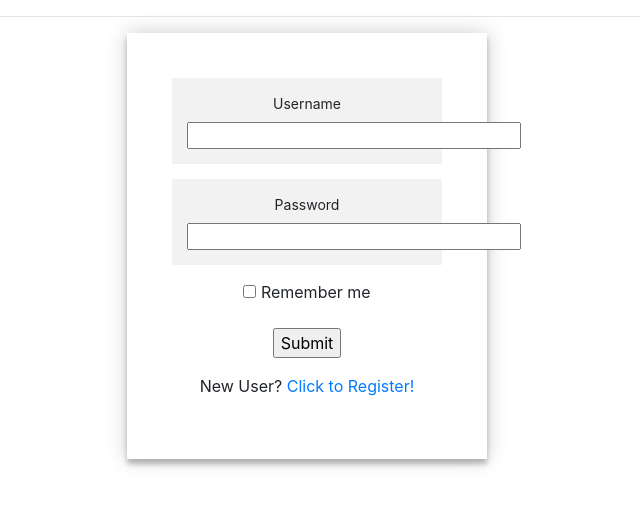
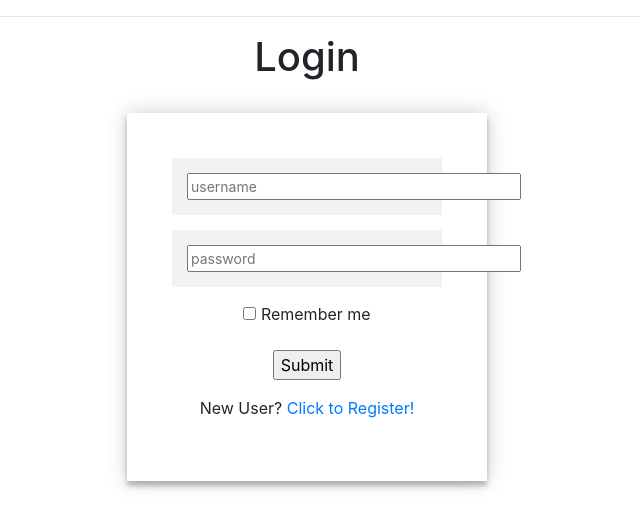
Before and after one commit to gitforsuraj/social_note, a Flask app: template templates/login.html in a window 1280 px wide. Shown: the part 48-560 px from the top of the page, without its empty margins (333-973 px from the left). Run offline with Flask 2, Linux system fonts and the light colour scheme; the template is opened without the code that fills it: most values are stand-ins (such as "Sample title", 1, 10 or a date in 2020); form fields are guessed from the names that the template uses; some libraries are stand-ins or nearby versions.

Commit message:
Update login.html

```diff
--- a/templates/login.html
+++ b/templates/login.html
@@ -1,16 +1,14 @@
 {% extends "base.html" %}
 
 {% block content %}
-
+    <h1 class="mainheader">Login</h1><br>
     <form class="box" action="" method="post" novalidate>
         {{ form.hidden_tag() }}
         <p class="boxStyle">
-            {{ form.username.label }}<br>
-            {{ form.username(size=32) }}
+            {{ form.username(size=32, placeholder="username", class="boxTransparent") }}
         </p>
         <p class="boxStyle">
-            {{ form.password.label }}<br>
-            {{ form.password(size=32) }}
+            {{ form.password(size=32, placeholder="password", class="boxTransparent") }}
         </p>
         <p>{{ form.remember_me() }} {{ form.remember_me.label }}</p>
         <p>{{ form.submit() }}</p>
```
